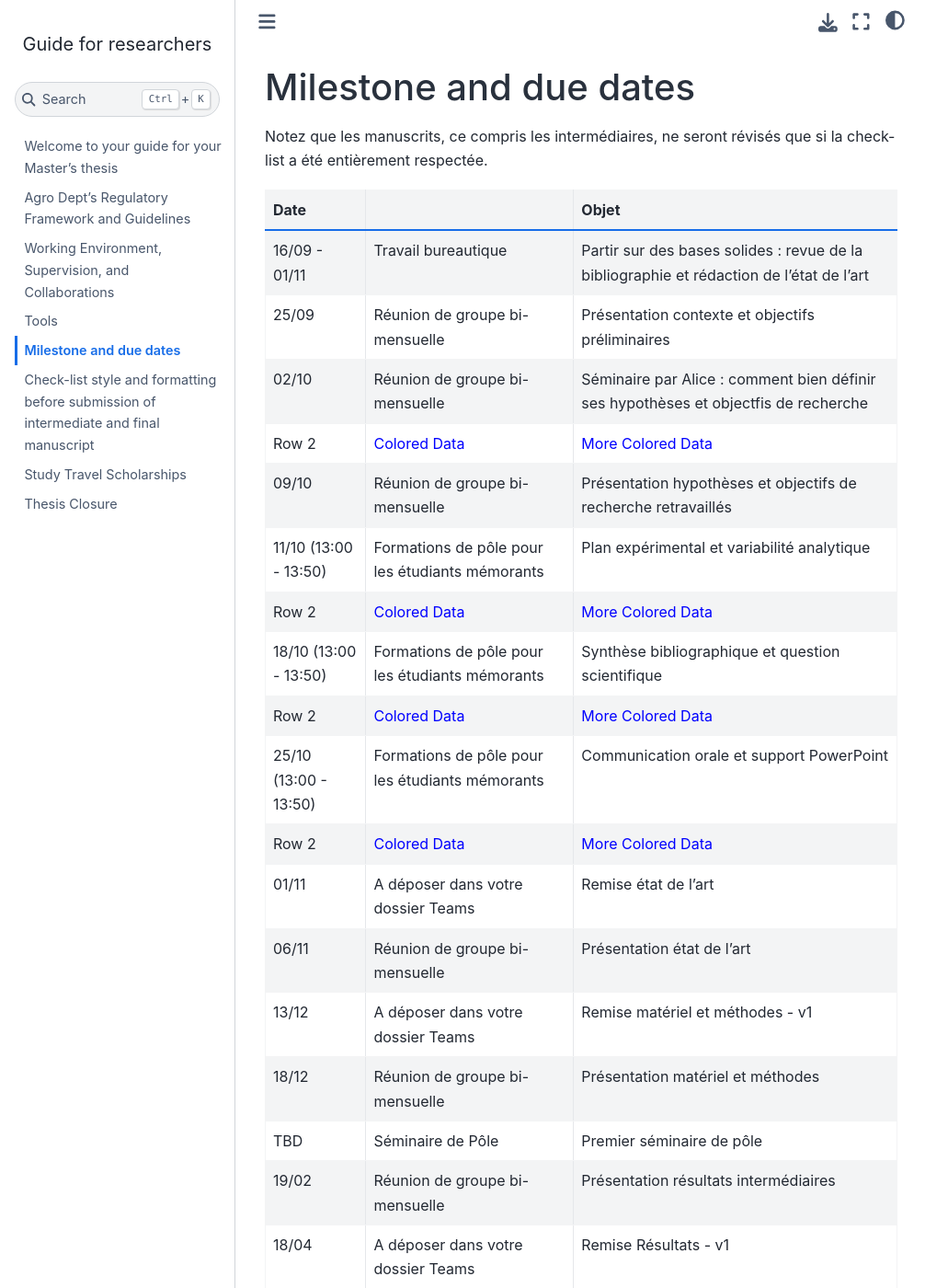
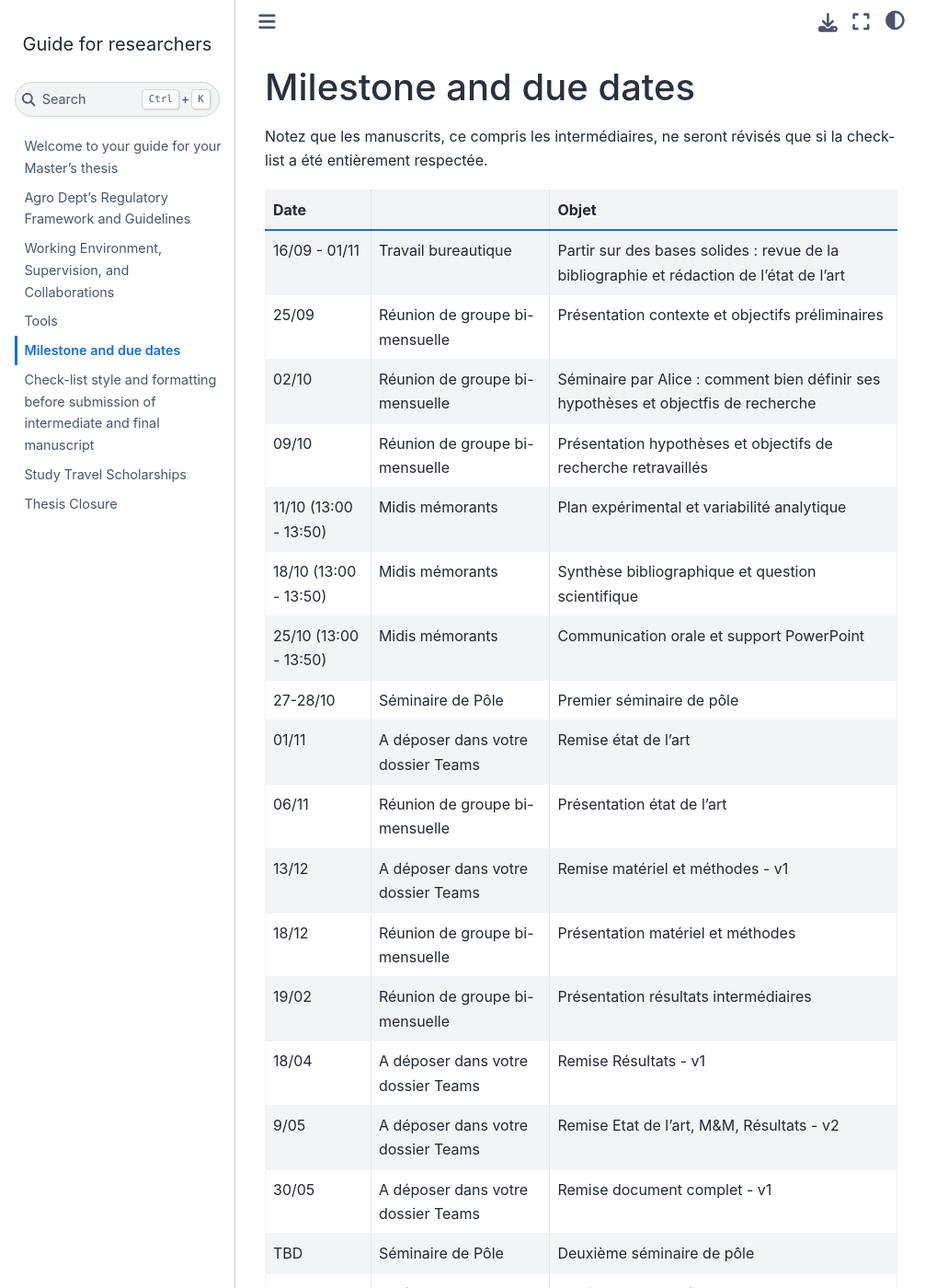
Before and after one commit to GERUlab/guide4researchers, a Jupyter Book: the page built from chapter4.md, in a window 1280 px wide and 1400 px high. Shown: the whole window at 92% size, without its empty margins (0-1031 px from the left). Built offline with Jupyter Book 1.0.4 settings and Sphinx 7.4.7 and the Sphinx Book theme 1.1.4, drawn with Linux system fonts in a browser that asks for light colours.

Commit message:
Update chapter4.md

```diff
--- a/chapter4.md
+++ b/chapter4.md
@@ -7,19 +7,15 @@ Notez que les manuscrits, ce compris les intermédiaires, ne seront révisés qu
 | 16/09 - 01/11 | Travail bureautique                | Partir sur des bases solides : revue de la bibliographie et rédaction de l'état de l'art |
 | 25/09         | Réunion de groupe bi-mensuelle     | Présentation contexte et objectifs préliminaires                                         |
 | 02/10         | Réunion de groupe bi-mensuelle     | Séminaire par Alice :  comment bien définir ses hypothèses et objectfis de recherche     |
-| <span style="backgroundcolor:blue">Row 2</span> | <span style="color:blue">Colored Data</span> | <span style="color:blue">More Colored Data</span> |
 | 09/10         | Réunion de groupe bi-mensuelle     | Présentation hypothèses et objectifs de recherche retravaillés                           |
-| 11/10 (13:00 - 13:50)        | Formations de pôle pour les étudiants mémorants     | Plan expérimental et variabilité analytique                           |
-| <span style="backgroundcolor:blue">Row 2</span> | <span style="color:blue">Colored Data</span> | <span style="color:blue">More Colored Data</span> |
-| 18/10 (13:00 - 13:50)        | Formations de pôle pour les étudiants mémorants     | Synthèse bibliographique et question scientifique                          |
-| <span style="backgroundcolor:blue">Row 2</span> | <span style="color:blue">Colored Data</span> | <span style="color:blue">More Colored Data</span> |
-| 25/10 (13:00 - 13:50)        | Formations de pôle pour les étudiants mémorants     | Communication orale et support PowerPoint                          |
-| <span style="backgroundcolor:blue">Row 2</span> | <span style="color:blue">Colored Data</span> | <span style="color:blue">More Colored Data</span> |
+| <span style="backgroundcolor:blue">11/10 (13:00 - 13:50)  </span>      | <span style="backgroundcolor:blue"> Midis mémorants  </span>   |  <span style="backgroundcolor:blue">Plan expérimental et variabilité analytique</span>                           |
+| <span style="backgroundcolor:blue">18/10 (13:00 - 13:50)   </span>      | <span style="backgroundcolor:blue">Midis mémorants  </span>    | <span style="backgroundcolor:blue">Synthèse bibliographique et question scientifique    </span>                       |
+| <span style="backgroundcolor:blue">25/10 (13:00 - 13:50)  </span>      | <span style="backgroundcolor:blue">Midis mémorants </span>    | <span style="backgroundcolor:blue">Communication orale et support PowerPoint </span>                         |
+| 27-28/10           | Séminaire de Pôle                  | Premier séminaire de pôle                                                                |
 | 01/11         | A déposer dans votre dossier Teams | Remise état de l'art                                                                     |
 | 06/11         | Réunion de groupe bi-mensuelle     | Présentation état de l'art                                                               |
 | 13/12         | A déposer dans votre dossier Teams | Remise matériel et méthodes - v1                                                         |
 | 18/12         | Réunion de groupe bi-mensuelle     | Présentation matériel et méthodes                                                        |
-| TBD           | Séminaire de Pôle                  | Premier séminaire de pôle                                                                |
 | 19/02         | Réunion de groupe bi-mensuelle     | Présentation résultats intermédiaires                                                    |
 | 18/04         | A déposer dans votre dossier Teams | Remise Résultats - v1                                                                    |
 | 9/05          | A déposer dans votre dossier Teams | Remise Etat de l'art, M&M, Résultats - v2                                                |
```
